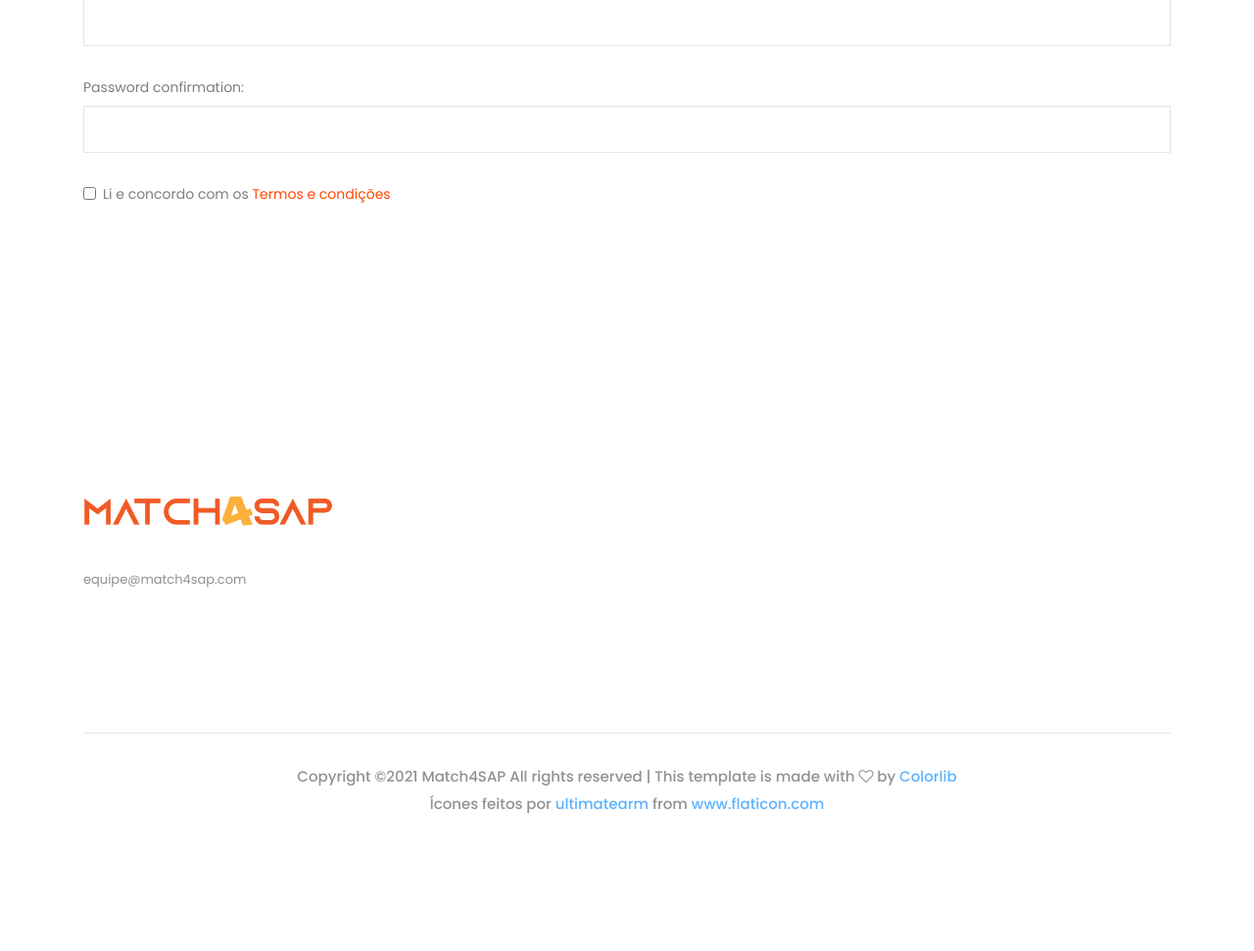
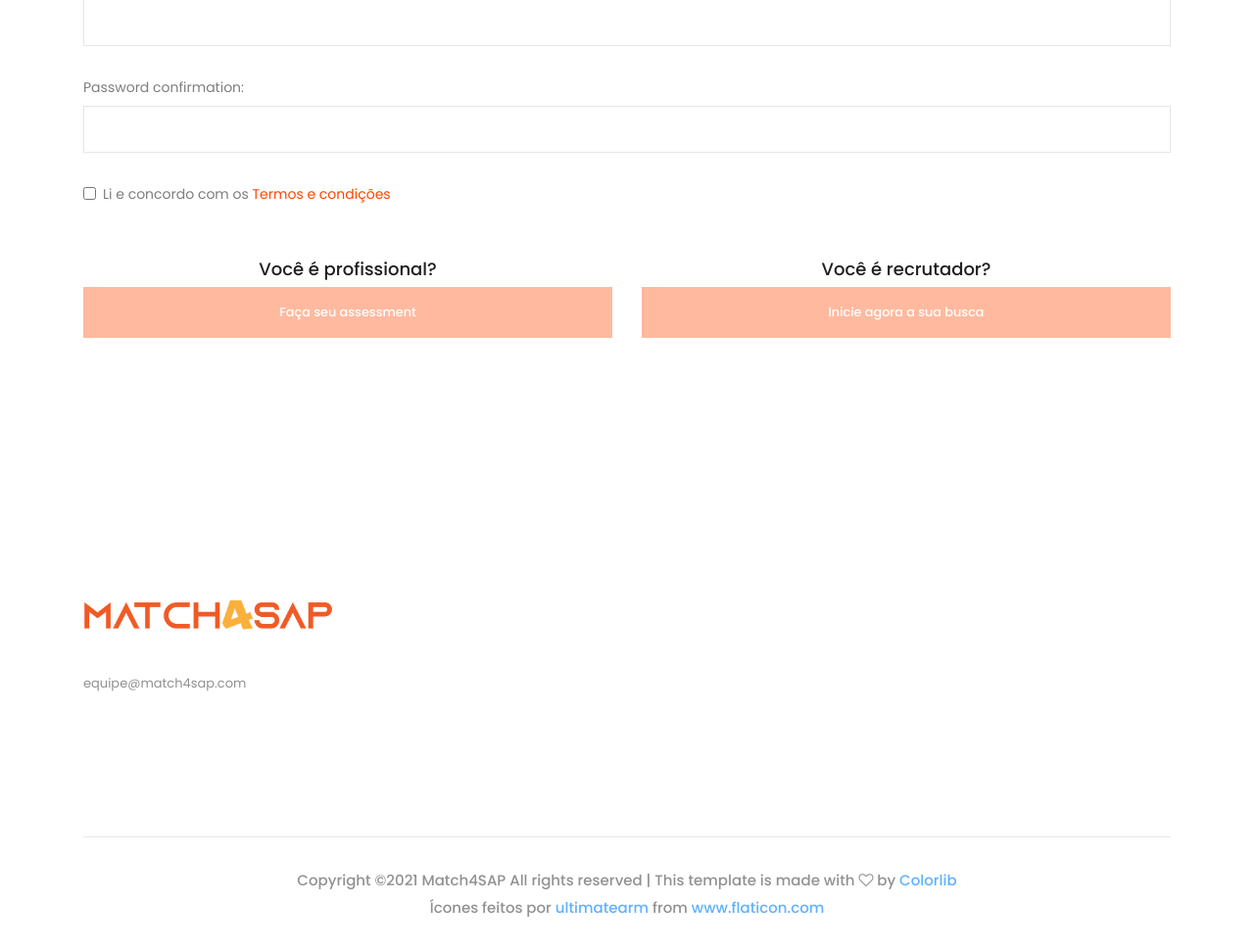
Before and after one commit to 42Dias/match4sap, a Django app: page /users/signup in a window 1280 px wide. Shown: the part 891-1862 px from the top of the page at 98% size. Before the commit the page ends 1721 px from the top, so only its background shows below. Run offline with Django 3.2, Linux system fonts and the light colour scheme; some libraries are stand-ins or nearby versions.

Commit message:
beyblade

```diff
--- a/templates/account/signup.html
+++ b/templates/account/signup.html
@@ -64,19 +64,19 @@
               </div>
             </div>
 
-            <div class="row botoes" style="display: none;">
+            <div class="row">
                 <div class="col-md-6 col-xs-12 mt-4 text-center">
                   <h4>Você é profissional?</h4>
                   <button type="submit" class="genric-btn primary e-large w-100"
-                   name="professional">
+                   name="professional" disabled style="background-color: #FF450060;">
                     Faça seu assessment
                   </button>
                 </div>
 
                 <div class="col-md-6 col-xs-12 mt-4 text-center">
                   <h4>Você é recrutador?</h4>
-                  <button type="submit" name="hh_button" class="genric-btn primary e-large w-100"
-                   name="recrutador">
+                  <button type="submit" name="hh_button" class="genric-btn primary e-large w-100 btn2"
+                   name="recrutador" disabled style="background-color: #FF450060;">
                     Inicie agora a sua busca
                   </button>
                 </div>
@@ -89,22 +89,29 @@
 </section>
 <script>
   function ativar(e){
-
-    // console.log("Foi")
-  var check = document.querySelector(".termos");
-  var bt = document.querySelector(".botoes");
+  // var check = document.querySelector(".termos");
+  let bt = document.querySelector(".genric-btn");
+  let bt2 = document.querySelector(".btn2");
   // var bt2 = document.querySelector("recrutador");
 
-  bt.style.display = e ? "flex" : "none";
+  // bt.style.display = e ? "flex" : "none";
 
-  // if(check == true){
-  //     bt.removeAttribute("disabled");
-  //     // bt2.removeAttribute("disabled");
-  // }
-  // else{
-  //     bt.setAttribute("disabled", true);
-  //     // bt2.setAttribute("disabled");
-  // }
+  if(e == true){
+      bt.removeAttribute("disabled");
+      bt2.removeAttribute("disabled");
+
+      bt.style.backgroundColor = "#FF4500";
+      bt2.style.backgroundColor = "#FF4500";
+      // bt2.removeAttribute("disabled");
+  }
+  else{
+      bt.setAttribute("disabled", true);
+      bt2.setAttribute("disabled", true);
+
+      bt.style.backgroundColor = "#FF450060";
+      bt2.style.backgroundColor = "#FF450060";
+      // bt2.setAttribute("disabled");
+  }
 }
 
 </script>
```
